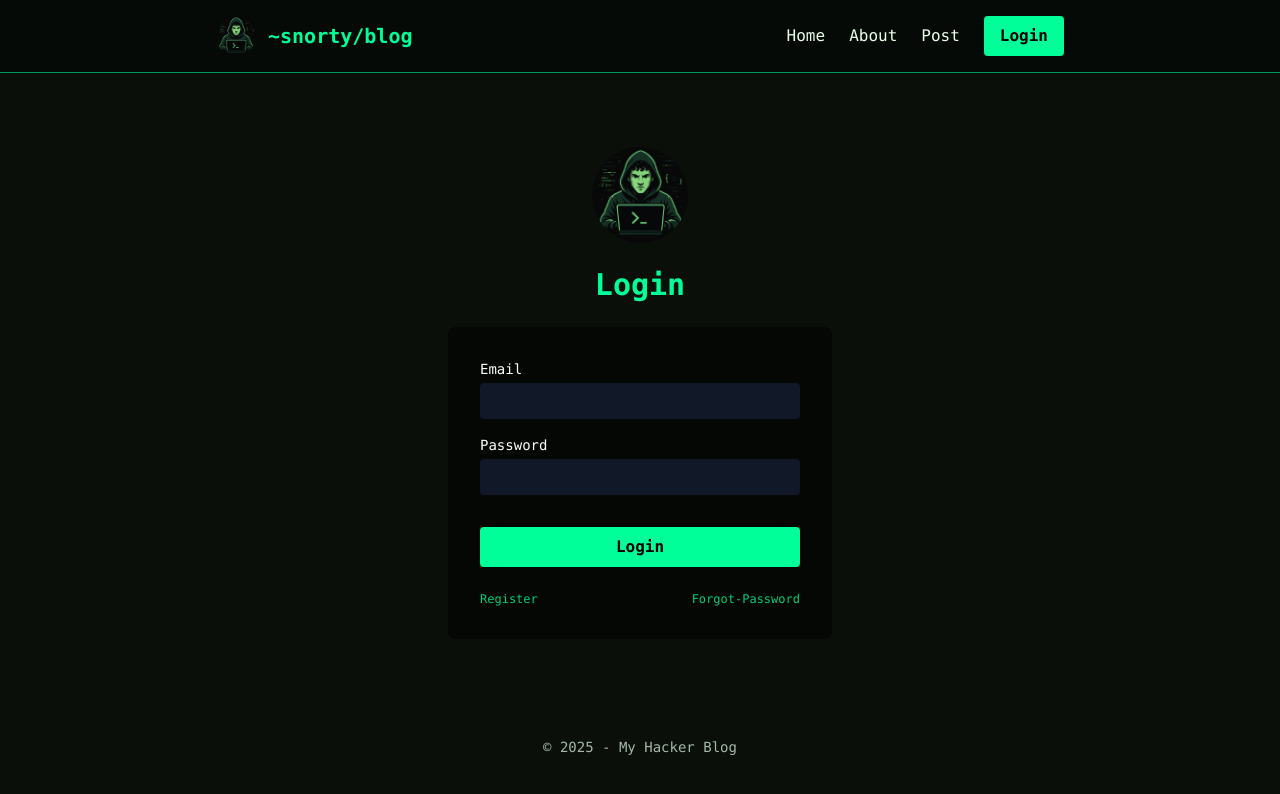
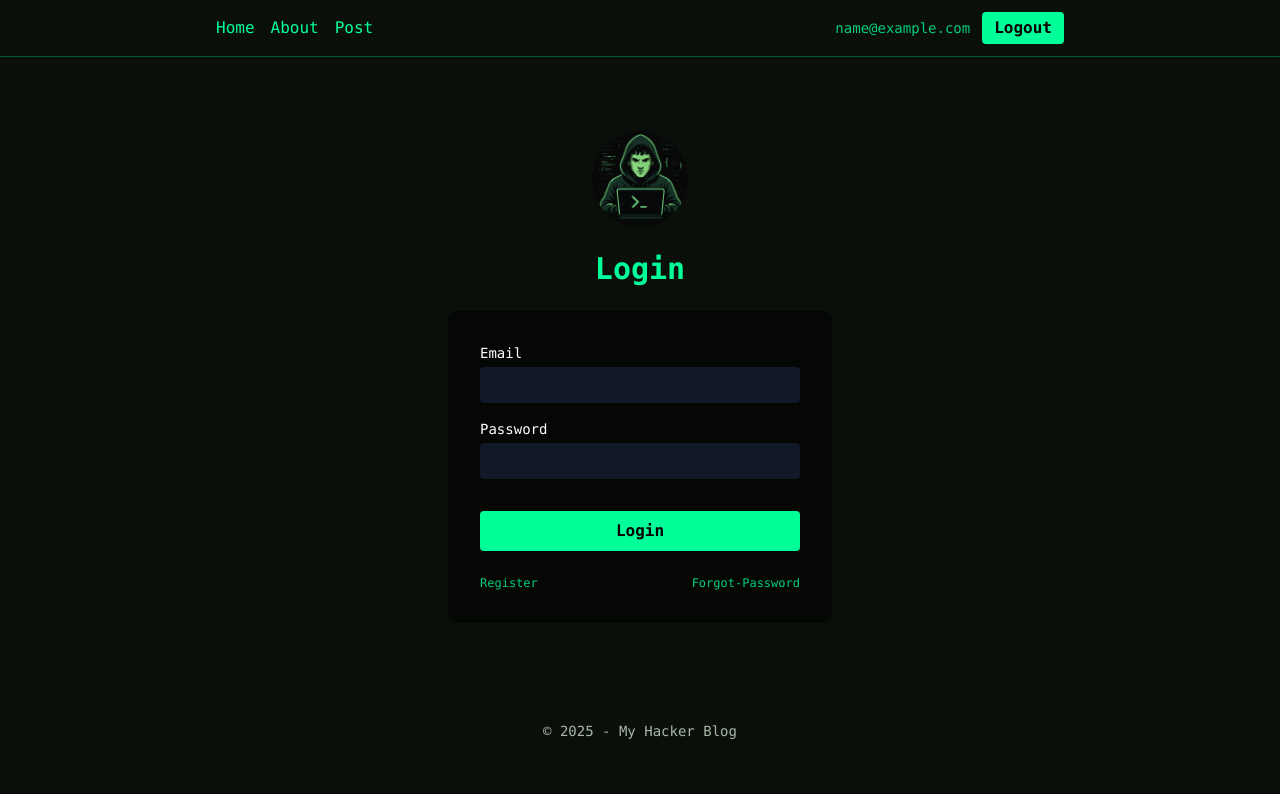
Before and after one commit to lfazioli/Snorty-blog, a React (Vite) app: page /#/login in a window 1280 px wide. Shown: the top 794 px of the page. Built offline with nearby package versions, Linux system fonts and the light colour scheme; sample sign-in values are in the browser's storage.

Commit message:
Update Layout.tsx

```diff
--- a/src/components/Layout.tsx
+++ b/src/components/Layout.tsx
@@ -1,10 +1,48 @@
-
-import Navbar from "./Navbar";
+// src/components/Layout.tsx
+import React from "react";
+import { useAuth } from "../context/AuthContext";
+import { Link, useNavigate } from "react-router-dom";
 
 export default function Layout({ children }: { children: React.ReactNode }) {
+  const { user, logout } = useAuth();
+  const navigate = useNavigate();
+
   return (
     <div className="min-h-screen bg-[#0a0f0a] text-[#eaffea] font-mono">
-      <Navbar />
+      <header className="border-b border-[#00ff99]/30">
+        <div className="max-w-4xl mx-auto px-6 py-3 flex items-center justify-between">
+          <nav className="flex gap-4">
+            <Link to="/" className="text-[#00ff99] hover:underline">Home</Link>
+            <Link to="/about" className="text-[#00ff99] hover:underline">About</Link>
+            <Link to="/Posts" className="text-[#00ff99] hover:underline">Post</Link>
+          </nav>
+
+          <div className="flex items-center gap-3">
+            {user ? (
+              <>
+                <span className="text-sm text-[#00ff99]/80">{user.email}</span>
+                <button
+                  onClick={() => {
+                    logout();
+                    navigate("/");
+                  }}
+                  className="px-3 py-1 rounded bg-[#00ff99] text-black font-semibold hover:bg-[#00cc77] transition"
+                >
+                  Logout
+                </button>
+              </>
+            ) : (
+              <Link
+                to="/login"
+                className="px-3 py-1 rounded bg-[#00ff99] text-black font-semibold hover:bg-[#00cc77] transition"
+              >
+                Login
+              </Link>
+            )}
+          </div>
+        </div>
+      </header>
+
       <main className="max-w-4xl mx-auto px-6 py-10">{children}</main>
       <footer className="text-center py-6 text-sm opacity-70">
         © {new Date().getFullYear()} - My Hacker Blog
```
